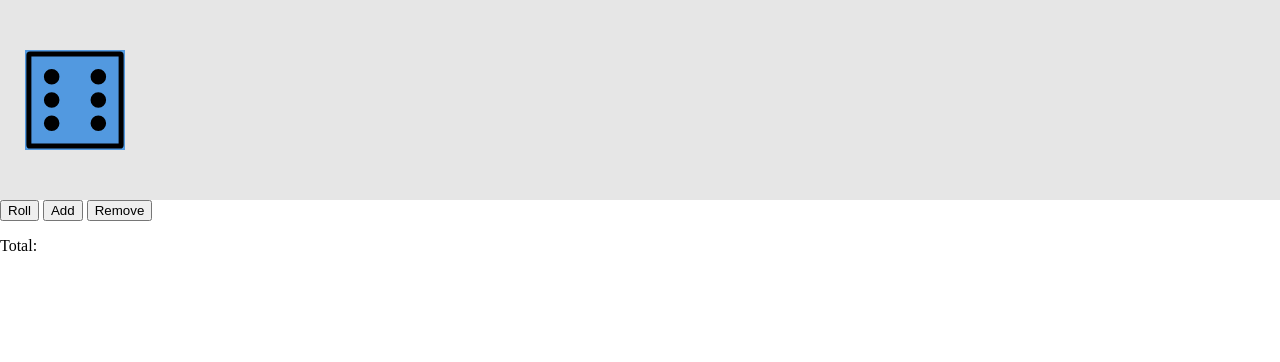
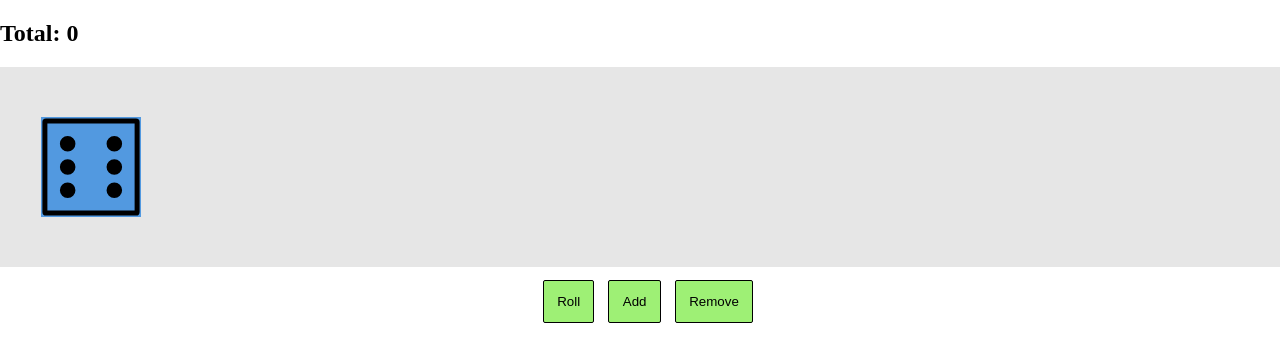
Before and after one commit to MoBotan/dice_roll, a plain HTML site: page index.html in a window 1280 px wide. Drawn offline with Linux system fonts and the light colour scheme.

Commit message:
Add a total of dice rolled

```diff
--- a/index.html
+++ b/index.html
@@ -8,6 +8,7 @@
     <title>Dice</title>
   </head>
   <body>
+    <h2>Total: <span id="total">0</span></h2>
     <div id="container">
       <div class="die">
         <div class="side-2"></div>
@@ -18,10 +19,11 @@
         <div class="side-6"></div>
       </div>
     </div>
-    <button id="roll">Roll</button>
-    <button id="add">Add</button>
-    <button id="remove">Remove</button>
-    <p>Total: <span id="total"></span></p>
+    <div id="buttons">
+      <button id="roll">Roll</button>
+      <button id="add">Add</button>
+      <button id="remove">Remove</button>
+    </div>
 
     <template>
       <div class="die">
--- a/styles.css
+++ b/styles.css
@@ -2,14 +2,19 @@ body {
   margin: 0;
   padding: 0;
 }
+* {
+  box-sizing: border-box;
+}
 
 #container {
-  min-width: 100%;
+  width: 100vw;
   min-height: 200px;
+  padding: 2em;
   background-color: hsl(0, 0%, 90%);
   position: relative;
   display: grid;
-  grid-template-columns: repeat(auto-fill, 150px);
+  grid-template-columns: repeat(auto-fill, minmax(100px, 1fr));
+  grid-gap: 4em;
   justify-items: center;
   align-items: center;
 }
@@ -58,3 +63,17 @@ body {
   transform: rotateX(90deg) translateZ(-50px);
   background-image: url("images/1.svg");
 }
+
+#buttons {
+  width: 100%;
+  margin: 8px;
+  text-align: center;
+}
+
+button {
+  margin: 5px;
+  padding: 1em;
+  border: 1px solid;
+  border-radius: 2px;
+  background-color: hsl(100, 80%, 70%);
+}
```
